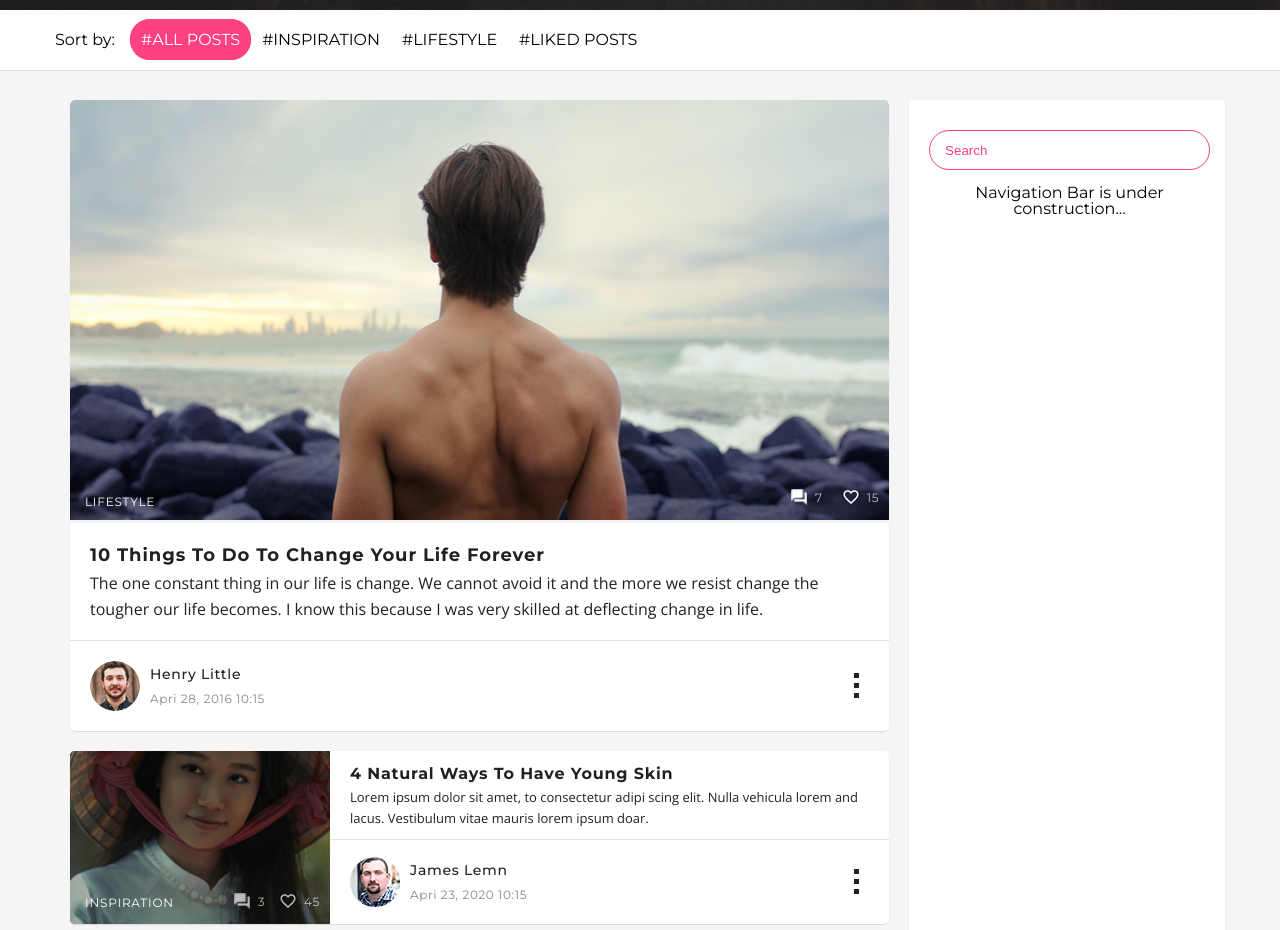
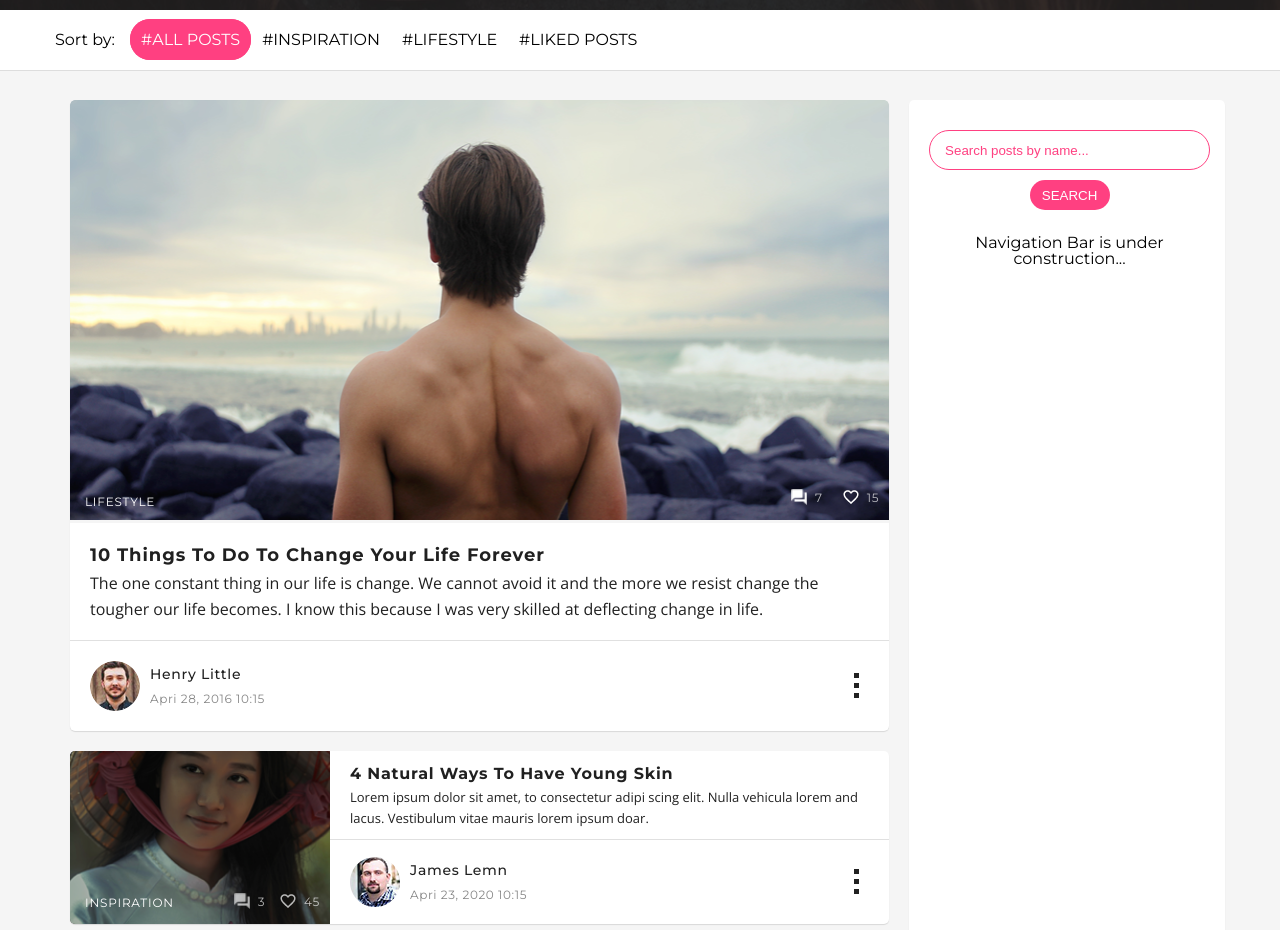
Before and after one commit to mrfunkster/blog-react-app, a React (Create React App) app: page / in a window 1280 px wide. Shown: the part 900-1830 px from the top of the page. Built offline with nearby package versions, Linux system fonts and the light colour scheme.

Commit message:
added a search function to the project

```diff
--- a/src/App/Main/MainContent/MainContentPage.js
+++ b/src/App/Main/MainContent/MainContentPage.js
@@ -72,10 +72,57 @@ const showLikedPosts = (likedPosts, copyBlogDataToState) => {
     }
 }
 
+const showSearchedPosts = (searchRequest, copyBlogDataToState) => {
+    searchRequest = searchRequest.toString()
+    let resultArray = BlogData.filter(dataObj => dataObj.cardName.toLowerCase().includes(searchRequest))
+    if (resultArray.length && searchRequest !== "") {
+        return (
+            <>
+                <h1 style={{textAlign: "center", fontSize: "24px", paddingBottom: "30px"}}>Search Result ({resultArray.length}):</h1>
+                {
+                    resultArray.map(({
+                        cardId,
+                        cardTag,
+                        cardName,
+                        cardImage,
+                        cardContent,
+                        cardAuthorName,
+                        cardAuthorPhoto,
+                        cardDate,
+                        cardComments,
+                        cardLikes
+                    })=>(
+                        <SmallCardHorizontalItem key={cardId}
+                            cardTag = {cardTag}
+                            cardName = {cardName}
+                            cardImage = {cardImage}
+                            cardContent = {cardContent}
+                            cardAuthorName = {cardAuthorName}
+                            cardAuthorPhoto = {cardAuthorPhoto}
+                            cardDate = {cardDate}
+                            cardComments = {cardComments}
+                            cardLikes = {cardLikes}
+                            copyBlogDataToState = {copyBlogDataToState}
+                            cardId = {cardId}
+                        />
+                    ))
+                }
+            </>
+        )
+    } else {
+    return <p style={{paddingBottom: "30px", textAlign: "center"}}
+            >There is no search result to {
+                searchRequest === "" ? "empty" : `"${searchRequest}"`
+            } request.
+            </p>
+    }
+}
+
 const MainContentPage = ({
     copyBlogDataToState,
     show,
-    likedPosts
+    likedPosts,
+    searchRequest
 }) => {
     return (
         <div className="row">
@@ -111,6 +158,12 @@ const MainContentPage = ({
                                 showLikedPosts(likedPosts, copyBlogDataToState)
                             }
                         </div>
+                    : show === "search" ?
+                        <div className="main-blog-content">
+                            {
+                                showSearchedPosts(searchRequest, copyBlogDataToState)
+                            }
+                        </div>
                     : "EMPTY"
                 }
             </div>
@@ -123,7 +176,8 @@ const MainContentPage = ({
 
 const mapStateToProps = (state) => ({
     show: state.postsToShow.show,
-    likedPosts: state.postsLikeState
+    likedPosts: state.postsLikeState,
+    searchRequest: state.searchState.toSearch
 })
 
 export default connect(
--- a/src/App/Main/MainContent/NavigationBlock/NavigationBlock.css
+++ b/src/App/Main/MainContent/NavigationBlock/NavigationBlock.css
@@ -4,6 +4,11 @@
 
 .search-block {
     margin: 15px 0 15px 0;
+}
+.search-block form {
+    display: flex;
+    flex-direction: column;
+    align-items: center;
 }
 .search-block input {
     width: 100%;
@@ -18,3 +23,16 @@
 .search-block input::placeholder {
     color: #ff4081;
 }
+
+.search-block button {
+    background-color: #ff4081;
+    outline: none;
+    margin: 10px;
+    color: white;
+    border: none;
+    border-radius: 15px;
+    height: 30px;
+    width: 80px;
+    text-transform: uppercase;
+    cursor: pointer;
+}
--- a/src/App/Main/MainContent/NavigationBlock/SearchBlock.js
+++ b/src/App/Main/MainContent/NavigationBlock/SearchBlock.js
@@ -1,11 +1,62 @@
-import React from 'react'
+import React, { Component } from 'react'
+import { connect } from 'react-redux';
 
-const SearchBlock = () => {
-    return (
-        <div className="search-block">
-            <input type="search" placeholder="Search"/>
-        </div>
-    )
+
+class SearchBlock extends Component {
+
+    state = {
+        search: "",
+        searchResult: ""
+    }
+
+    searchSubmit = (e) => {
+        e.preventDefault();
+        this.props.searchToState(this.state.search)
+        this.setState(prevState => ({
+            search: "",
+        }))
+    }
+
+    inputHandler = (e) => {
+        e.persist();
+        this.setState(prevState => ({
+            ...prevState,
+            [e.target.name]: e.target.value
+        }))
+    }
+
+    render() {
+        return (
+            <div className="search-block">
+                <form onSubmit={(e)=>{
+                    this.searchSubmit(e)
+                    this.props.showPosts("search")
+                }}>
+                    <input type="text" placeholder="Search posts by name..."
+                        value={this.state.search}
+                        onChange={this.inputHandler}
+                        name="search"
+                    />
+                    <button>Search</button>
+                </form>
+
+            </div>
+        )
+    }
 }
 
-export default SearchBlock
+const mapDispatchToProps = (dispatch) => ({
+    searchToState: (data) => dispatch({
+        type: "SUBMIT_SEARCH",
+        data
+    }),
+    showPosts: (tagName) => dispatch({
+        type: "SHOW_POSTS",
+        tagName: tagName
+    })
+})
+
+export default connect(
+    null,
+    mapDispatchToProps
+)(SearchBlock)
--- a/src/App/Main/MainSortField/MainSortField.js
+++ b/src/App/Main/MainSortField/MainSortField.js
@@ -18,12 +18,22 @@ class MainSortFields extends Component {
         e.target.classList.add('active')
     }
 
+    markInactiveAll = () => {
+        let tags = document.querySelectorAll('.tag-section span')
+        for (let tag of tags) {
+            tag.classList.remove('active')
+        }
+    }
+
     postsCount = (likedPosts) => {
         let postsCount = keys(likedPosts).length
         return postsCount
     }
 
     render() {
+        if (this.props.show === "search") {
+            this.markInactiveAll()
+        }
         return (
             <section className="main-sort-field">
                 <div className="container sort-container">
@@ -85,7 +95,8 @@ const mapDispatchToProps = (dispatch) => ({
 })
 
 const mapStateToProps = (state) => ({
-    likedPosts: state.postsLikeState
+    likedPosts: state.postsLikeState,
+    show: state.postsToShow.show
 })
 
 export default connect(
--- a/src/common/store/rootReducer.js
+++ b/src/common/store/rootReducer.js
@@ -1,10 +1,12 @@
 import { combineReducers } from 'redux'
 import postLikeReducer from './postLikeReducer'
+import searchReducer from './searchReducer'
 import sortReducer from './sortReducer'
 
 const rootReducer = combineReducers({
     postsLikeState: postLikeReducer,
-    postsToShow: sortReducer
+    postsToShow: sortReducer,
+    searchState: searchReducer
 })
 
 export default rootReducer
--- /dev/null
+++ b/src/common/store/searchReducer.js
@@ -0,0 +1,11 @@
+const searchReducer = (state = {toSearch: ""}, action) => {
+    switch (action.type) {
+        case "SUBMIT_SEARCH":
+            return {
+                toSearch: action.data
+            }
+        default: return state
+    }
+}
+
+export default searchReducer
```
